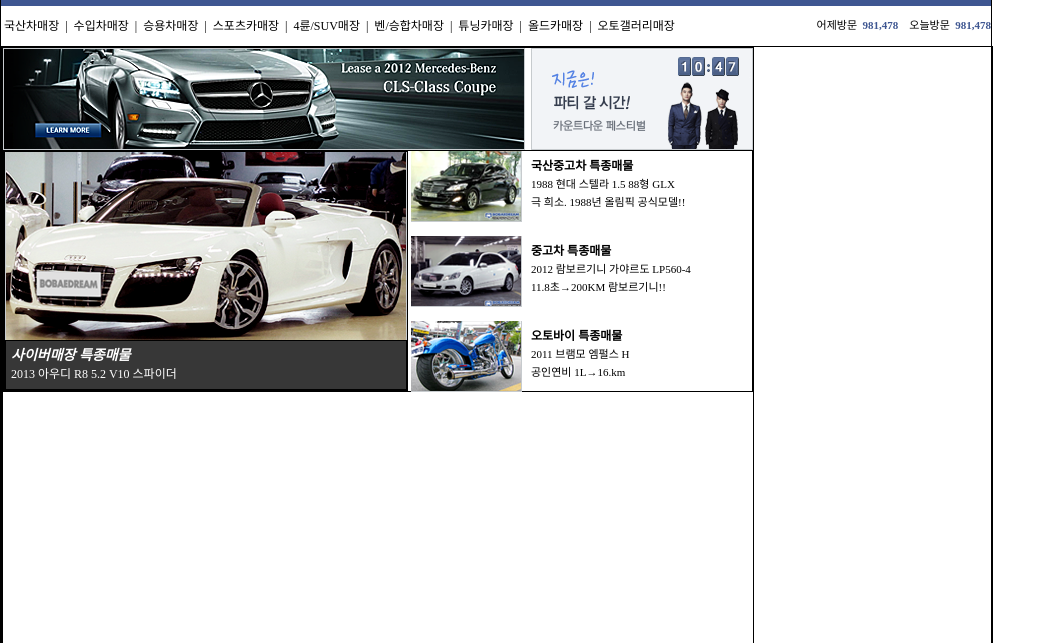
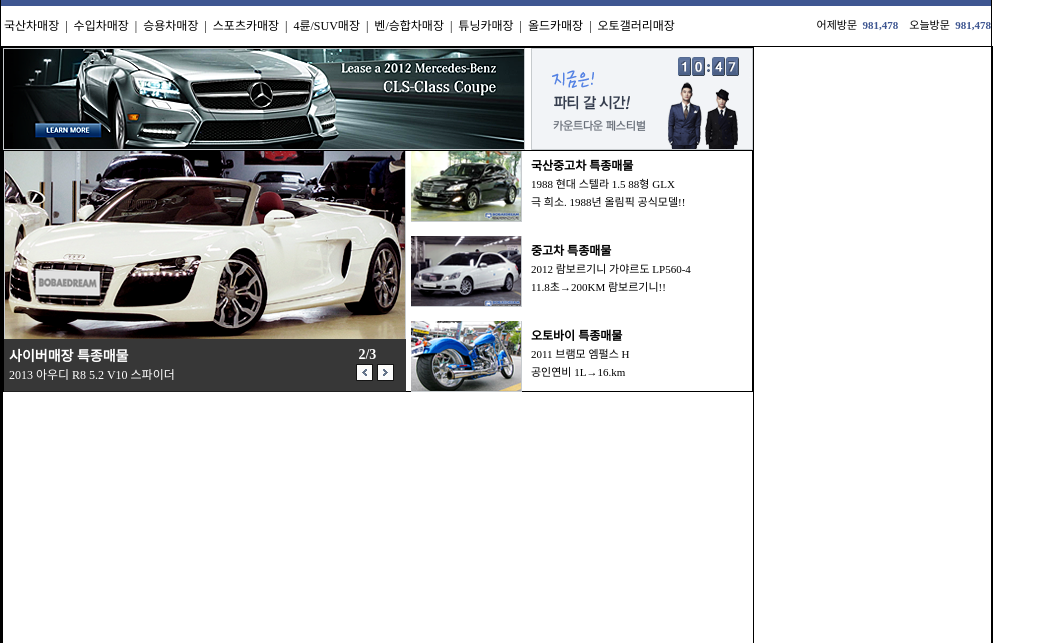
Before and after one commit to chungwoohee/maria, a plain HTML site: page maria/CSS/bobaedream.html in a window 1280 px wide. Shown: the part 157-800 px from the top of the page, without its empty margins (0-1055 px from the left). Drawn offline with Linux system fonts and the light colour scheme.

Commit message:
last20170201

```diff
--- a/maria/CSS/bobaedream.html
+++ b/maria/CSS/bobaedream.html
@@ -38,25 +38,28 @@
             .nav2 ul ul li{float: right; font-size: 11px;}
             .nav2 li bold{font-weight: bold; color: rgba(20, 49, 121, 0.82);}
 
-            .main{border: 1px #000 solid; width: 990px; height: 842px; overflow: hidden;}
 
-            .setion{border: 1px #000 solid; width: 750px; height: 842px;}
+            .main{border: 1px #000 solid; width: 990px; height: 2000px; overflow: hidden;}
+
+            .setion{border: 1px #000 solid; width: 750px; height: 2000px;}
 
             .banner{width: 0 auto; height: 102px;}
             .banner .benz{float: left;}
             .banner .party{float: right;}
 
             article .top{border: 1px #000 solid; width: 0 auto; height: 240px;}
-            article .top .left{border: 1px #000 solid; width: 402px; float:left;}
+            article .top .left{width: 402px; float:left;}
             article .top .right{margin-left: 407px; height: 100%; }
-
-            article .top .bottom_title{border: 1px #000 solid; width: 0 auto; height: 48px;}
+            article .top .benzP{width: 100%; height: 188px;}
+            article .top .bottom_title{width: 0 auto; height: 53px;}
+            .top .title span + span{position: absolute; padding-left: 230px; padding-top: 2px;}
+            .top .rl {width: 40px; margin-left: 352px; position: absolute; top:25px;}
 
 
-            .bottom_title{background-color: rgba(36, 36, 36, 0.91);}
-            .bottom_title cite strong{font-size: 14px; color: #FFF;}
+            .bottom_title{background-color: rgba(36, 36, 36, 0.91);position: relative;}
+            .bottom_title span strong{font-size: 14px; color: #FFF;}
             .bottom_title span {font-size: 12px; color: #FFF;}
-            .bottom_title .title{width: 200px; margin-left: 5px; margin-top: 3px;}
+            .bottom_title .title{width: 200px; margin-left: 5px; padding-top: 6px;}
 
 
 
@@ -65,18 +68,6 @@
             .right .stella{width: 0 auto; height: 76px; margin-bottom: 9px;}
 
             [class$="sp"]{width: 290px; padding-top: 5px; margin-left: 120px;}
-
-
-
-
-
-
-
-
-
-
-
-
 
 
 
@@ -192,8 +183,14 @@
                         <div class="left">
                             <div class="benzP"><img src="../photoshop image/img_benz.png"></div>
                             <div class="bottom_title">
-                                <div class="title"><cite><strong>사이버매장 특종매물</strong></cite></br>
-                                <span>2013 아우디 R8 5.2 V10 스파이더</span></div>
+                                <div class="title"><span><strong>사이버매장 특종매물</strong></span>
+                                    <span><strong>2/3</strong></span></br>
+                                    <span>2013 아우디 R8 5.2 V10 스파이더</span>
+                                </div>
+                                    <div class="rl">
+                                        <img src="../photoshop image/icon_left.png">
+                                        <img src="../photoshop image/icon_right.png">
+                                    </div>
                             </div>
                         </div>
 
@@ -214,17 +211,35 @@
 
                     </div>
 
+                </article>
+
+                <article class="setion2">
+                    <div class="line1">
+
+                    </div>
+
+                </article>
 
 
 
 
-                </article>
+
+
+
 
 
 
                 <div class="aside">
 
                 </div>
+
+
+
+
+
+
+
+
 
 
 
```
